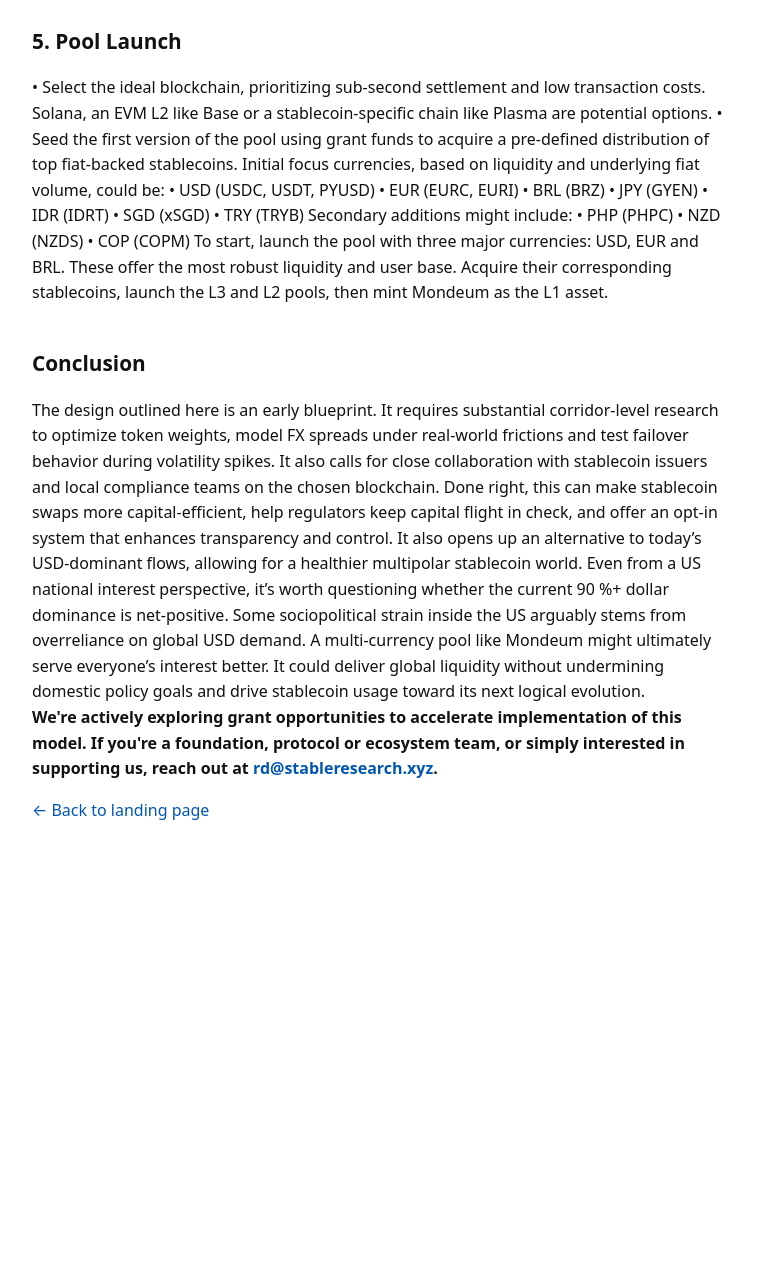
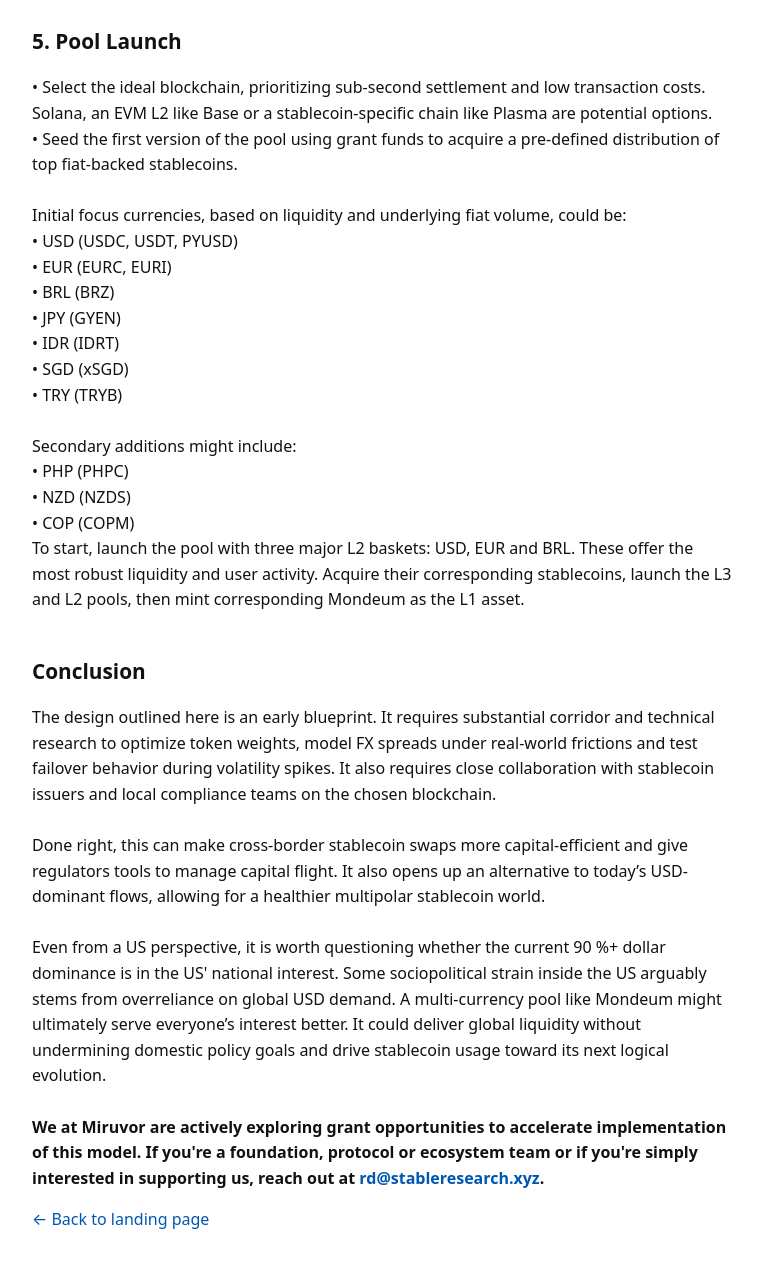
Before and after one commit to tidal3527/mondeum-site, a plain HTML site: page concept.html in a window 1280 px wide. Shown: the part 3121-4389 px from the top of the page, without its empty margins (258-1020 px from the left). Before the commit the page ends 4000 px from the top, so only its background shows below. Drawn offline with Linux system fonts and the light colour scheme.

Commit message:
Update concept.html

```diff
--- a/concept.html
+++ b/concept.html
@@ -82,40 +82,40 @@
 
     <h2>5. Pool Launch</h2>
     <div>
-      • Select the ideal blockchain, prioritizing sub-second settlement and low transaction costs. Solana, an EVM L2 like Base or a stablecoin-specific chain like Plasma are potential options.
+      • Select the ideal blockchain, prioritizing sub-second settlement and low transaction costs. Solana, an EVM L2 like Base or a stablecoin-specific chain like Plasma are potential options. <br>
 
-      • Seed the first version of the pool using grant funds to acquire a pre-defined distribution of top fiat-backed stablecoins.
+      • Seed the first version of the pool using grant funds to acquire a pre-defined distribution of top fiat-backed stablecoins.  <br><br>
 
-      Initial focus currencies, based on liquidity and underlying fiat volume, could be:
+      Initial focus currencies, based on liquidity and underlying fiat volume, could be: <br>
 
-      • USD (USDC, USDT, PYUSD)
-      • EUR (EURC, EURI)
-      • BRL (BRZ)
-      • JPY (GYEN)
-      • IDR (IDRT)
-      • SGD (xSGD)
-      • TRY (TRYB)
+      • USD (USDC, USDT, PYUSD)  <br>
+      • EUR (EURC, EURI)  <br>
+      • BRL (BRZ)  <br>
+      • JPY (GYEN)  <br>
+      • IDR (IDRT)  <br>
+      • SGD (xSGD)  <br>
+      • TRY (TRYB)<br><br>
 
-      Secondary additions might include:
+      Secondary additions might include:<br>
 
-      • PHP (PHPC)
-      • NZD (NZDS)
-      • COP (COPM)
+      • PHP (PHPC)  <br>
+      • NZD (NZDS)  <br>
+      • COP (COPM)<br>
 
-      To start, launch the pool with three major currencies: USD, EUR and BRL. These offer the most robust liquidity and user base. Acquire their corresponding stablecoins, launch the L3 and L2 pools, then mint Mondeum as the L1 asset.
+      To start, launch the pool with three major L2 baskets: USD, EUR and BRL. These offer the most robust liquidity and user activity. Acquire their corresponding stablecoins, launch the L3 and L2 pools, then mint corresponding Mondeum as the L1 asset.
     </div>
 
     <h2>Conclusion</h2>
     <div>
-      The design outlined here is an early blueprint. It requires substantial corridor-level research to optimize token weights, model FX spreads under real-world frictions and test failover behavior during volatility spikes. It also calls for close collaboration with stablecoin issuers and local compliance teams on the chosen blockchain.
+      The design outlined here is an early blueprint. It requires substantial corridor and technical research to optimize token weights, model FX spreads under real-world frictions and test failover behavior during volatility spikes. It also requires close collaboration with stablecoin issuers and local compliance teams on the chosen blockchain. <br><br>
 
-      Done right, this can make stablecoin swaps more capital-efficient, help regulators keep capital flight in check, and offer an opt-in system that enhances transparency and control. It also opens up an alternative to today’s USD-dominant flows, allowing for a healthier multipolar stablecoin world.
+      Done right, this can make cross-border stablecoin swaps more capital-efficient and give regulators tools to manage capital flight. It also opens up an alternative to today’s USD-dominant flows, allowing for a healthier multipolar stablecoin world. <br><br>
 
-      Even from a US national interest perspective, it’s worth questioning whether the current 90 %+ dollar dominance is net-positive. Some sociopolitical strain inside the US arguably stems from overreliance on global USD demand. A multi-currency pool like Mondeum might ultimately serve everyone’s interest better. It could deliver global liquidity without undermining domestic policy goals and drive stablecoin usage toward its next logical evolution.
+      Even from a US perspective, it is worth questioning whether the current 90 %+ dollar dominance is in the US' national interest. Some sociopolitical strain inside the US arguably stems from overreliance on global USD demand. A multi-currency pool like Mondeum might ultimately serve everyone’s interest better. It could deliver global liquidity without undermining domestic policy goals and drive stablecoin usage toward its next logical evolution. <br><br>
     </div>
 
     <div><strong>
-      We're actively exploring grant opportunities to accelerate implementation of this model. If you're a foundation, protocol or ecosystem team, or simply interested in supporting us, reach out at <a href="mailto:rd@stableresearch.xyz">rd@stableresearch.xyz</a>.
+      We at Miruvor are actively exploring grant opportunities to accelerate implementation of this model. If you're a foundation, protocol or ecosystem team or if you're simply interested in supporting us, reach out at <a href="mailto:rd@stableresearch.xyz">rd@stableresearch.xyz</a>.
     </strong></div>
 
     <p><a href="index.html">← Back to landing page</a></p>
```
